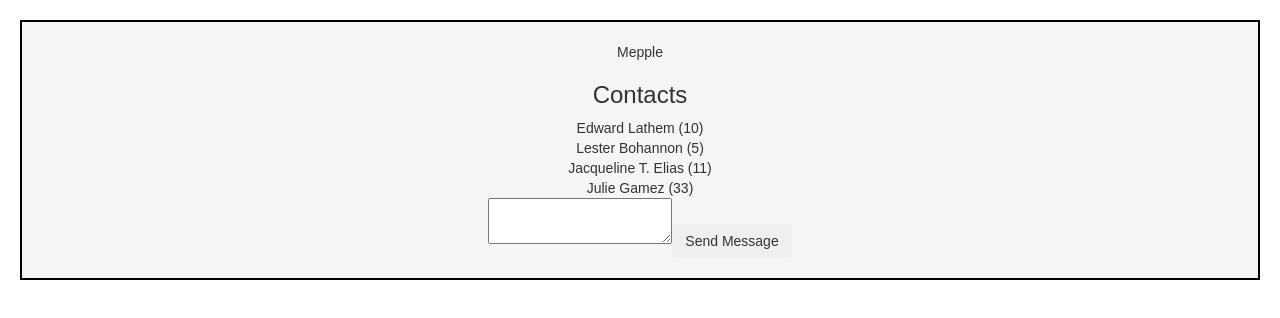
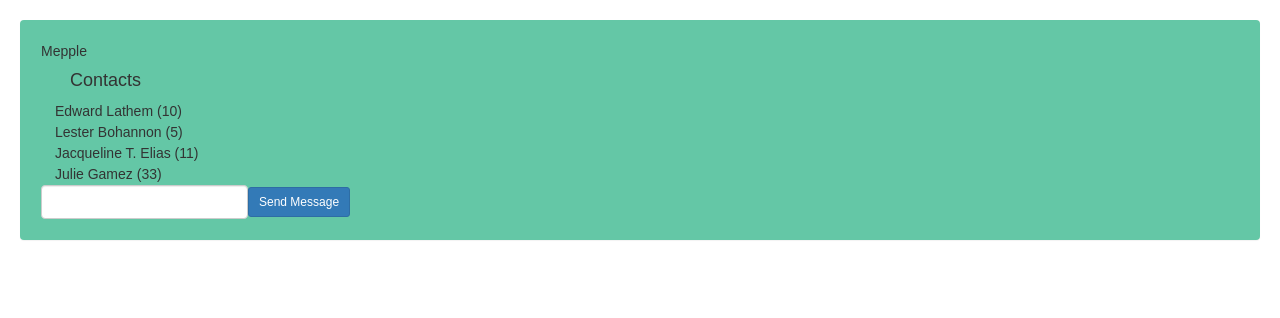
Before and after one commit to mhagel/simple-message, a React (Create React App) app: page /messages in a window 1280 px wide. Shown: the top 318 px of the page. Built offline with nearby package versions, Linux system fonts and the light colour scheme.

Commit message:
- Styling

```diff
--- a/src/components/Contact.js
+++ b/src/components/Contact.js
@@ -7,12 +7,14 @@ import { getMessagesWith, postMessage } from '../MessageService';
 class Contact extends Component {
   render() {
     return (
-      <div>
+      <div class="row">
         <div className="Contact"
           onClick={this.showMessageHistory}>
           {this.state.name} ({this.state.total})
         </div>
-        {this.renderMessages()}
+        <div className="col-sm-6 col-sm-offset-6">
+          {this.renderMessages()}
+        </div>
       </div>
     );
   }
--- a/src/components/ContactsList.js
+++ b/src/components/ContactsList.js
@@ -8,7 +8,7 @@ class ContactsList extends Component {
   render() {
     return (
       <div className="ContactsList">
-        <h3>Contacts</h3>
+        <h4>Contacts</h4>
         {this.renderContacts()}
       </div>
     );
--- a/src/components/MessageForm.js
+++ b/src/components/MessageForm.js
@@ -6,9 +6,9 @@ class MessageForm extends Component {
   render() {
     return (
       <div className="MessageForm">
-        <form onSubmit={this.sendAndClear}>
-          <textarea className="inputBox" value={this.state.value} onChange={this.handleChange}></textarea>
-          <button className="btn" type="submit">Send Message</button>
+        <form class="form-inline" onSubmit={this.sendAndClear}>
+          <input type="text" class="form-control" value={this.state.value} onChange={this.handleChange}></input>
+          <button class="btn btn-sm btn-primary" type="submit">Send Message</button>
         </form>
       </div>
     );
--- a/src/components/PrimaryView.js
+++ b/src/components/PrimaryView.js
@@ -6,7 +6,7 @@ import ContactsList from './ContactsList';
 class PrimaryView extends Component {
   render() {
     return (
-      <div className="PrimaryView">
+      <div className="PrimaryView container">
         <ContactsList />
       </div>
     );
--- a/src/components/SimpleMessage.css
+++ b/src/components/SimpleMessage.css
@@ -1,7 +1,5 @@
 .SimpleMessage {
-  border: 2px solid black;
-  text-align: center;
-  background: #f5f5f5;
+  background: #64c7a6;
   color: #333;
   margin: 20px;
   padding: 20px;
--- a/src/components/SimpleMessage.js
+++ b/src/components/SimpleMessage.js
@@ -11,10 +11,10 @@ class SimpleMessage extends Component {
   render() {
     return (
       <BrowserRouter>
-        <div className="SimpleMessage">Mepple
+        <div className="SimpleMessage panel">Mepple
           <Route path='/' component={PrimaryView} />
-          <Route path='/contacts' component={ContactsList} />
-          <Route path='/messages' component={MessageHistory} />
+          <Route path='/contacts' component={ContactsList}/>
+          <Route path='/messages' component={MessageHistory}/>
         </div>
       </BrowserRouter>
     );
```
Also changed, not shown: src/components/MessageForm.css (line endings or trailing spaces).
